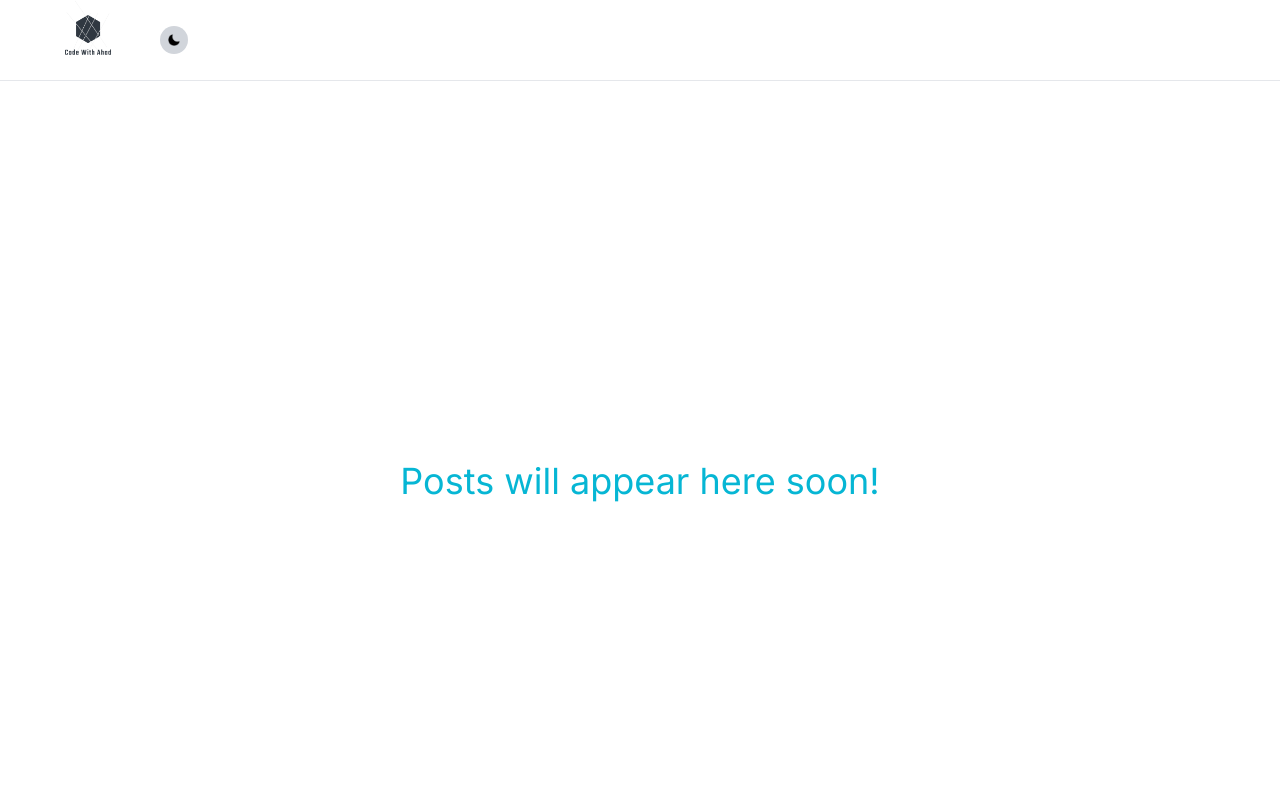
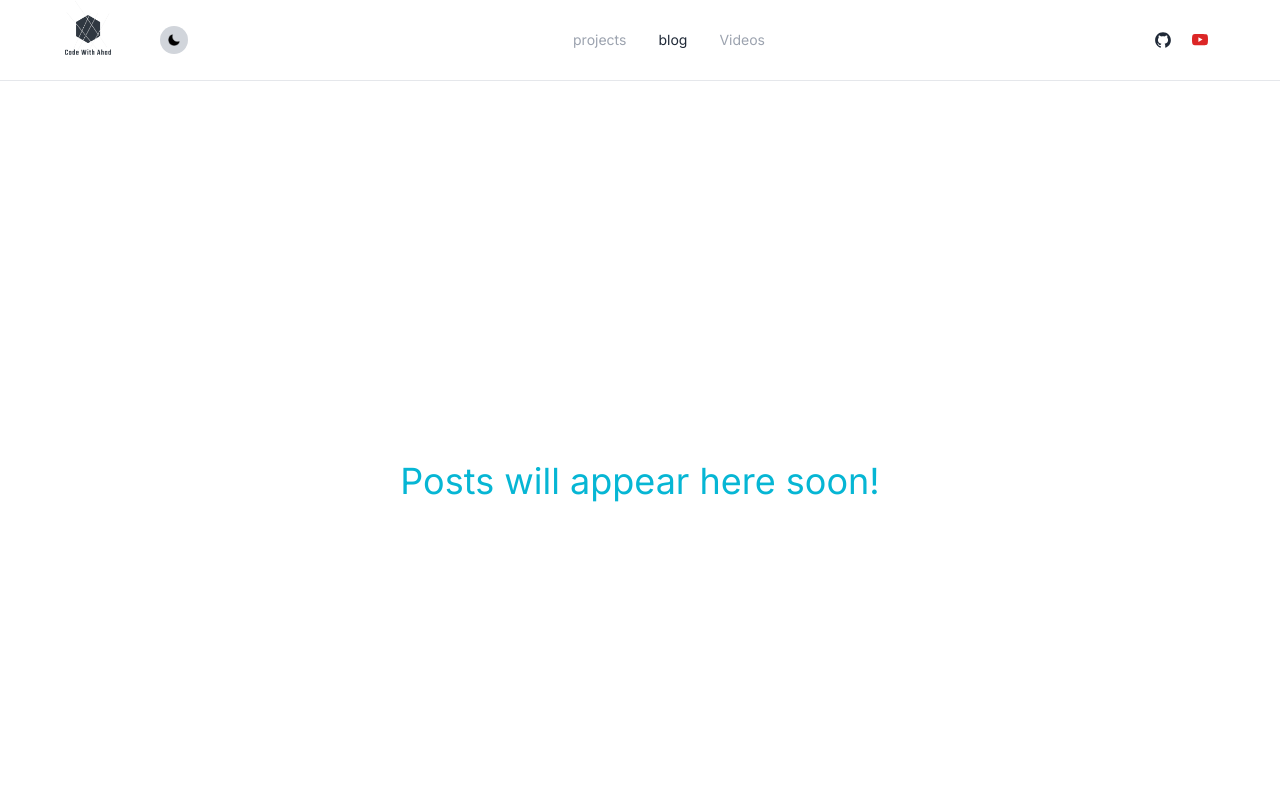
Before and after one commit to Abdulahadahmadi/codewithahad, a Next.js app: page /blog in a window 1280 px wide. Shown: the top 800 px of the page. Built offline with nearby package versions, Linux system fonts and the light colour scheme.

Commit message:
add style

```diff
--- a/app/components/blog/BlogNavbar.tsx
+++ b/app/components/blog/BlogNavbar.tsx
@@ -77,7 +77,7 @@ function BlogNavbar() {
           <div
             className={
               "lg:flex flex-grow items-center" +
-              (navbarOpen ? "flex" : " sr-only")
+              (navbarOpen ? "flex" : " sr-only md:not-sr-only")
             }
             id="navbar-danger"
           >
```
